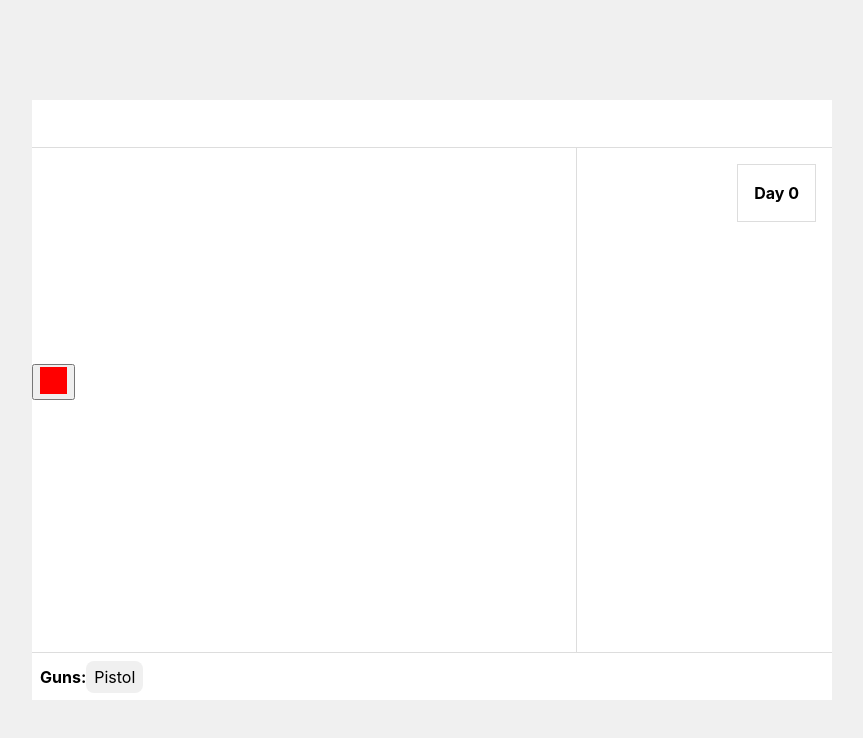
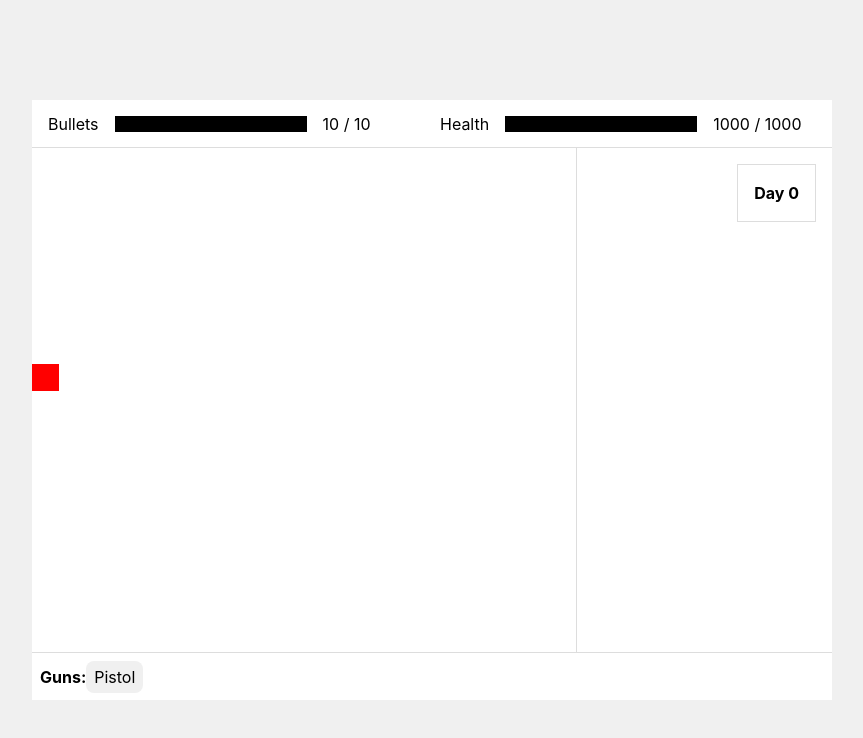
Before and after one commit to xavortm/stick-defence, a React (Create React App) app: page / in a window 1280 px wide. Shown: the top 738 px of the page, without its empty margins (208-1071 px from the left). Built offline with nearby package versions, Linux system fonts and the light colour scheme.

Commit message:
Add structure for bullets and health

```diff
--- a/src/app/components/Dashboard/Dashboard.tsx
+++ b/src/app/components/Dashboard/Dashboard.tsx
@@ -1,6 +1,8 @@
 import React, { useContext } from 'react';
 import styled from 'styled-components';
 import { GameContext } from '../../context/store';
+
+import IngameBar from './IngameBar';
 
 const UIWrapper = styled.div`
   position: absolute;
@@ -11,12 +13,16 @@ const UIWrapper = styled.div`
   height: 100%;
 
   // This changes only when we open the settings or for inner children that can be interactive.
-  pointer-events: none;
+  /* pointer-events: none; */
 `;
 
 const UIIngameBar = styled.div`
   width: 100%;
   height: 3em;
+  display: flex;
+  align-items: center;
+  justify-content: space-between;
+  padding: 1em;
 
   // Theming:
   border-bottom: 1px solid #ddd;
@@ -65,7 +71,10 @@ export default function Dashboard(): JSX.Element {
 
   return (
     <UIWrapper>
-      <UIIngameBar></UIIngameBar>
+      <UIIngameBar>
+        <IngameBar label="Bullets" counterCurrent={10} counterTotal={10} />
+        <IngameBar label="Health" counterCurrent={1000} counterTotal={1000} />
+      </UIIngameBar>
       <UIIngameStats>
         <UIIngameStatsHeading>Day {state.currentWave}</UIIngameStatsHeading>
       </UIIngameStats>
--- /dev/null
+++ b/src/app/components/Dashboard/IngameBar.tsx
@@ -0,0 +1,63 @@
+import React from 'react';
+import styled from 'styled-components';
+
+interface ComponentInterface {
+  label: string;
+  counterTotal: number;
+  counterCurrent: number;
+}
+
+interface BarProps {
+  current: number;
+  total: number;
+}
+
+const BarWrapper = styled.div`
+  width: 100%;
+  height: 1em;
+  background: #ddd;
+
+  // Temporary value
+  max-width: 12em;
+  margin-right: 1em;
+`;
+
+const Bar = styled.div<BarProps>`
+  width: ${props => (props.current / props.total) * 100}%;
+  height: 100%;
+
+  background: black;
+`;
+
+const CounterWrapper = styled.div`
+  display: flex;
+  width: 100%;
+  align-items: center;
+
+  &:first-child {
+    margin-right: 1em;
+  }
+`;
+
+const CounterLabel = styled.span`
+  display: inline-block;
+  margin-right: 1em;
+`;
+
+export default function IngameBar({
+  label,
+  counterTotal,
+  counterCurrent,
+}: ComponentInterface) {
+  return (
+    <CounterWrapper>
+      <CounterLabel>{label}</CounterLabel>
+      <BarWrapper>
+        <Bar current={counterCurrent} total={counterTotal} />
+      </BarWrapper>
+      <span>
+        {counterCurrent} / {counterTotal}
+      </span>
+    </CounterWrapper>
+  );
+}
--- a/src/app/components/GameWrapper/GameWrapper.tsx
+++ b/src/app/components/GameWrapper/GameWrapper.tsx
@@ -37,7 +37,7 @@ The state would include:
   resources: number, // the money the player earns
   currentGun: string,
 
-  // Shop system
+  // Shop system (can be a separate store)
   shop: {
     guns: {
       [
--- a/src/app/components/Scene/Attackers.tsx
+++ b/src/app/components/Scene/Attackers.tsx
@@ -11,11 +11,17 @@ const AttackingArea = styled.div`
   width: 100%;
 `;
 
+const handleShotFired = () => {
+  console.log('a shot was fired');
+};
+
 export default function Attackers({ wave }: Atackers): JSX.Element {
   return (
-    <AttackingArea>
+    <AttackingArea onClick={handleShotFired}>
       {/* I will have to do the days here as well. */}
       <EnemyMan type="meele" />
     </AttackingArea>
   );
 }
+
+// When clicking on attacking area, a shot has been fired.
--- a/src/app/components/Spawns/EnemyMan.tsx
+++ b/src/app/components/Spawns/EnemyMan.tsx
@@ -1,4 +1,6 @@
 import React, { useContext } from 'react';
+import styled from 'styled-components';
+
 import { EnemyManTypes } from './Man';
 import { GameContext } from '../../context/store';
 
@@ -6,6 +8,13 @@ type EnemyProps = {
   /** What type of an enemy should be loaded? */
   type: 'meele' | 'rifle';
 };
+
+const HitBox = styled.button`
+  appearance: none;
+  border: none;
+  background: transparent;
+  padding: 0;
+`;
 
 function EnemyHitbox({ children }) {
   const { state, dispatch } = useContext(GameContext);
@@ -19,7 +28,7 @@ function EnemyHitbox({ children }) {
     console.log('it was clicked', state);
   };
 
-  return <button onClick={onClickHandler}>{children}</button>;
+  return <HitBox onClick={onClickHandler}>{children}</HitBox>;
 }
 
 /**
--- a/src/app/components/Spawns/Man/Meele.tsx
+++ b/src/app/components/Spawns/Man/Meele.tsx
@@ -12,7 +12,7 @@ const meeleConfig: EnemyInterface = {
 };
 
 const EnemyBox = styled.span`
-  display: inline-block;
+  display: block;
   width: ${meeleConfig.boxSizeWidth}em;
   height: ${meeleConfig.boxSizeHeight}em;
 
--- a/src/app/context/stateInterface.tsx
+++ b/src/app/context/stateInterface.tsx
@@ -1,5 +1,6 @@
 export interface gameStateInterface {
   currentWave: number;
+  ammo: number;
 }
 
 export interface actionPayloadInterface {
--- a/src/app/context/store.tsx
+++ b/src/app/context/store.tsx
@@ -6,6 +6,7 @@ import { gameStateInterface, actionPayloadInterface } from './stateInterface';
 // This holds the value we get on game start
 const initialState: gameStateInterface = {
   currentWave: 0,
+  ammo: 7,
 };
 
 const GameProvider = ({ children }) => {
```
